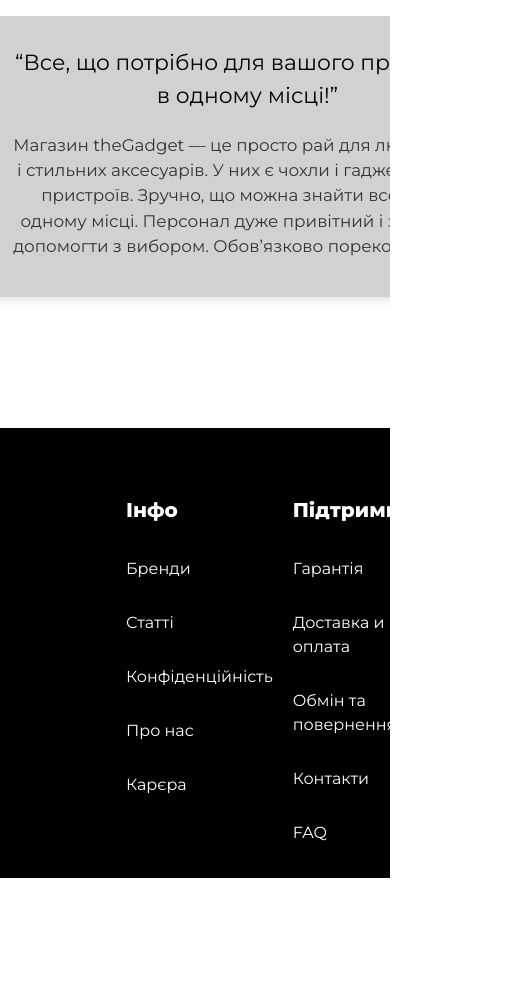
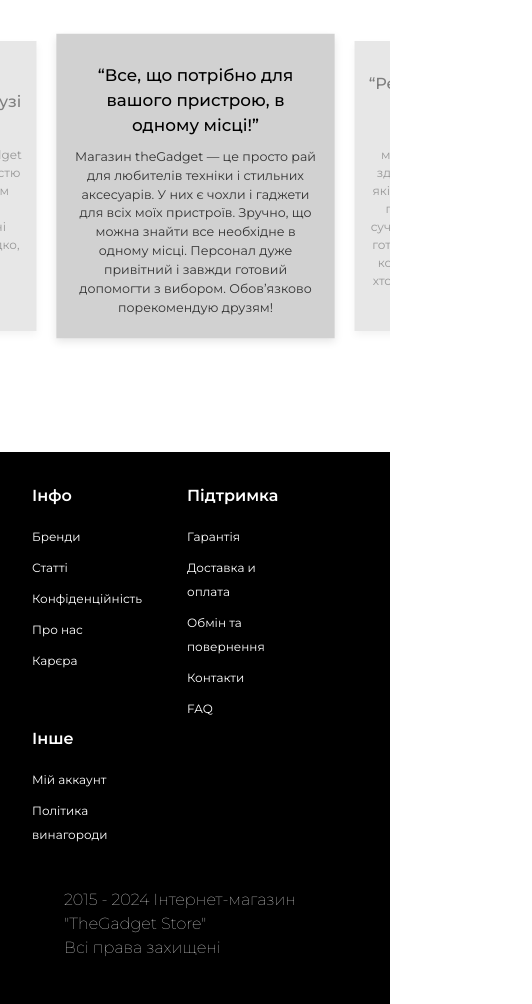
Before and after one commit to Bonex1s/theGadgetSite, a website: page index.html in a window 390 px wide. Shown: the part 5489-6493 px from the top of the page, 532 px wide, since content can reach past the window. Drawn offline with Linux system fonts and the light colour scheme.

Commit message:
feat: media+

```diff
--- a/css/main.css
+++ b/css/main.css
@@ -54,6 +54,7 @@ a {
 }
 .menu-text {
   transition: color 0.3s ease, text-shadow 0.3s ease, transform 0.3s ease;
+  padding: 1.5em 0 2em;
 }
 .menu-text:hover {
   cursor: pointer;
@@ -536,14 +537,13 @@ a {
   margin-top: 7em;
 }
 .footer-container {
-  display: flex;
-  justify-content: space-between;
-  padding: 35px 100px;
+  display: grid;
+  grid-template-columns: repeat(3, 0.3fr);
+  padding: 2em 13em 1em 2em;
 }
 
 .footer-column {
-  flex: 1;
-  margin: 0 10px;
+  padding: 0 10px;
 }
 
 .footer-column h3 {
--- a/css/media.css
+++ b/css/media.css
@@ -1,4 +1,7 @@
 @media (min-width: 320px) and (max-width: 480px) {
+  body {
+    overflow-x: hidden;
+  }
   .promotions {
     display: none;
   }
@@ -119,12 +122,128 @@
     grid-template-columns: 1fr;
     margin: 0 2em; /* Установить отступы слева и справа */
   }
+  .carousel-container {
+    padding-bottom: 2em;
+  }
+  .company-text {
+    max-width: 1100px;
+    margin: auto;
+    padding: 20px;
+    text-align: left;
+  }
+  /* FEEDBACK */
+  .feedback {
+    background-color: #d1d1d1;
+    margin: auto;
+    padding: 20px;
+    text-align: center;
+    max-width: 700px;
+    height: 250px;
+    box-shadow: 0 4px 8px rgba(0, 0, 0, 0.1);
+  }
 
-  .footer {
-    padding: 2em 1em;
+  .feedback p {
+    width: 100%;
+    margin: auto;
+    font-size: 12px;
   }
 
   .carousel-container {
-    padding-bottom: 2em;
+    display: flex;
+    justify-content: center;
+    align-items: center;
+    position: relative;
+    width: 100%;
+    height: 500px;
+    overflow: hidden; /* Скрываем части блоков, выходящие за экран */
+  }
+
+  .feedback {
+    background-color: #d1d1d1;
+    padding: 14px;
+    text-align: center;
+    width: 265px;
+    max-width: 700px;
+    height: 290px;
+    box-shadow: 0 4px 8px rgba(0, 0, 0, 0.1);
+    position: absolute;
+    transition: all 0.5s ease;
+    opacity: 0.5;
+    cursor: pointer;
+    align-content: center;
+  }
+
+  .active-block {
+    opacity: 1;
+    z-index: 2;
+    transform: translateX(0) scale(1.05);
+  }
+
+  .prev-block {
+    transform: translateX(-110%); /* Смещаем левый блок за пределы экрана */
+  }
+
+  .next-block {
+    transform: translateX(110%); /* Смещаем правый блок за пределы экрана */
+  }
+
+  .header-feedback {
+    font-size: 16px;
+    font-weight: 500;
+    width: 100%;
+    margin: 0.5em auto;
+  }
+
+  .main-feedback {
+    font-size: 1em;
+    color: #333;
+  }
+
+  /* FOOTER */
+  .footer {
+    background-color: #000000;
+    color: white;
+    height: 600px;
+    margin-top: auto;
+  }
+
+  .footer-container {
+    display: grid;
+    grid-template-columns: repeat(2, 0.3fr);
+    padding: 2em 3em 1em 2em;
+  }
+
+  .footer-column {
+    padding: 0 45px 0em 0em;
+  }
+
+  .footer-column h3 {
+    margin-bottom: 8px;
+    font-weight: 600;
+    font-size: 16px;
+  }
+
+  .footer-column ul {
+    list-style: none;
+    padding: 0;
+    margin-top: 1em;
+  }
+
+  .footer-column ul li {
+    margin-bottom: 7px;
+  }
+
+  .footer-column ul li a {
+    text-decoration: none;
+    color: white;
+    font-size: 12px;
+  }
+
+  .footer-column ul li a:hover {
+    color: #e1ce8c;
+  }
+  .footer p {
+    margin: 1.2em 4em;
+    font-weight: 100;
   }
 }
--- a/css/product.css
+++ b/css/product.css
@@ -243,8 +243,9 @@ a {
 .quick-buy {
   border: solid #5c5c5c;
   border-radius: 0.3em;
-  font-size: 15px;
   background-color: black;
+  width: 100px;
+  padding: 10px;
 }
 .quick-buy:hover {
   background-color: #5c5c5c;
@@ -333,7 +334,7 @@ a {
   position: fixed;
   top: 0;
   right: -100%;
-  width: 25%;
+  width: 2%;
   height: 100%;
   background-color: white;
   box-shadow: -2px 0 5px rgba(0, 0, 0, 0.5);
--- a/js/ui.js
+++ b/js/ui.js
@@ -52,11 +52,12 @@ document.addEventListener("DOMContentLoaded", function () {
     menuCase.style.display = "none";
   });
 
+  menuCase.addEventListener("mouseover", () => {
+    menuCase.style.display = "flex";
+  });
+
   menuCase.addEventListener("mouseout", () => {
     menuCase.style.display = "none";
-  });
-  menuCase.addEventListener("mouseover", () => {
-    menuCase.style.display = "flex";
   });
 
   const menuGlass = document.getElementById("item-preview-menu-2");
```
Also changed, not shown: pages/product.html (+3 -56 lines), assets/plata_dark_bg@3x.png (added), assets/plata_light_bg@2x.png (added), 2 other files.
